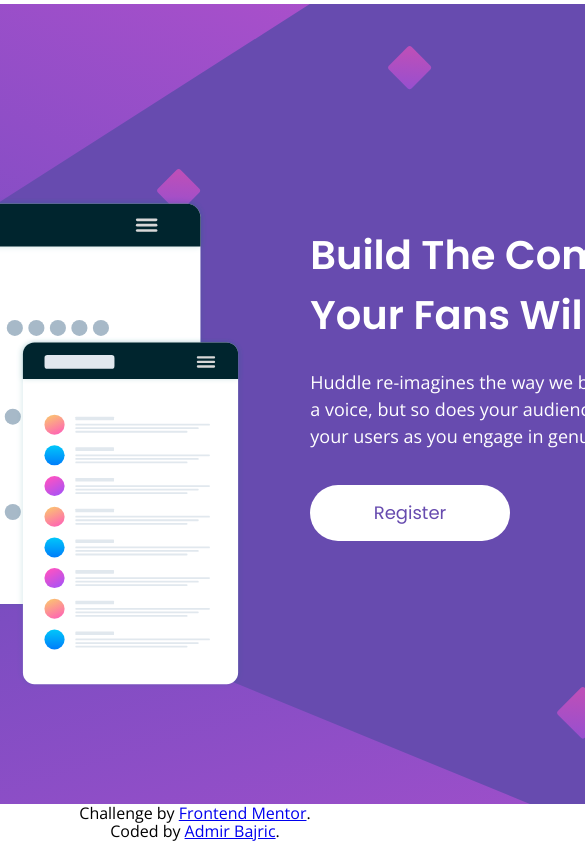
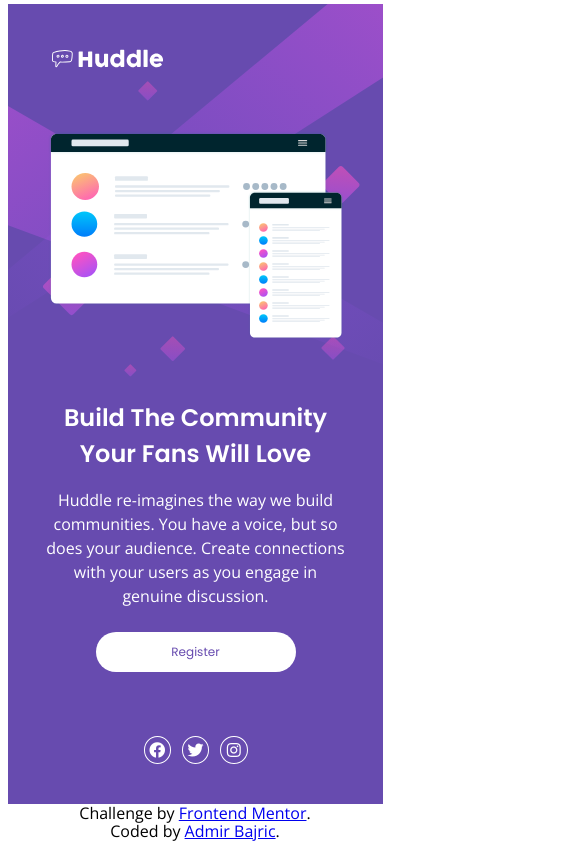
Before and after one commit to AdmirBajric/Huddle-Landing-Page, a plain HTML site: page index.html in a window 390 px wide. Shown: the top 844 px of the page, 585 px wide, since content can reach past the window. Drawn offline with nearby package versions, Linux system fonts and the light colour scheme.

Commit message:
Responsive max-width: 600px

```diff
--- a/css/responsive.css
+++ b/css/responsive.css
@@ -0,0 +1,78 @@
+@media only screen and (max-width: 600px) {
+    #main {
+        width: 375px;
+        height: 800px;
+        display: flex;
+        flex-direction: column;
+        background-image: url("../images/bg-mobile.svg");
+    }
+
+    #logo {
+        width: 120px;
+        height: 19px;
+        top: 40px;
+        left: 38.2px;
+    }
+
+    #logo img {
+        width: 120px;
+    }
+
+    #section-img {
+        width: 296px;
+        height: 209px;
+        top: 127px;
+        left: 40px;
+    }
+
+    #section-img img {
+        width: 296px;
+        height: 209px;
+    }
+
+    #heading {
+        width: 304px;
+        height: 272px;
+        top: 396px;
+        left: 36px;
+    }
+
+    #heading h1 {
+        margin: 0;
+        font-size: 24px;
+        line-height: 36px;
+        text-align: center;
+    }
+
+    #heading p {
+        margin-top: 16px;
+        font-size: 16px;
+        line-height: 24px;
+        text-align: center;
+    }
+
+    #btn-register {
+        width: 200px;
+        height: 40px;
+        top: 628px;
+        left: 88px;
+        border-radius: 20px;
+    }
+
+    #btn-register p {
+        font-size: 12px;
+        line-height: 18px;
+    }
+
+    #social-btn {
+        width: 104px;
+        height: 28px;
+        top: 732px;
+        left: 136px;
+    }
+
+    #social-btn i {
+        width: 27.5px;
+        height: 28px;
+    }
+}
--- a/css/style.css
+++ b/css/style.css
@@ -46,8 +46,6 @@ body {
 }
 
 #section-img {
-    margin: 0;
-    padding: 0;
     width: 696px;
     height: 493px;
     position: absolute;
@@ -124,7 +122,7 @@ body {
     justify-content: space-between;
 }
 
-.container {
+#social-btn i {
     width: 40px;
     height: 40px;
     display: flex;
@@ -133,14 +131,12 @@ body {
     border: 1px solid #fff;
     border-radius: 50%;
     cursor: pointer;
+    color: #fff
 }
 
-.container:active {
+#social-btn i:active {
+    color: var(--primary-soft-magenta);
     border: 1px solid var(--primary-soft-magenta);
-}
-
-.fab {
-    color: #fff
 }
 
 .attribution {
--- a/index.html
+++ b/index.html
@@ -36,15 +36,9 @@
     </div>
 
     <div id="social-btn">
-      <div class="container">
-        <i class="fab fa-facebook"></i>
-      </div>
-      <div class="container">
-        <i class="fab fa-twitter"></i>
-      </div>
-      <div class="container">
-        <i class="fab fa-instagram"></i>
-      </div>
+      <i class="fab fa-facebook"></i>
+      <i class="fab fa-twitter"></i>
+      <i class="fab fa-instagram"></i>
     </div>
 
   </main>
```
